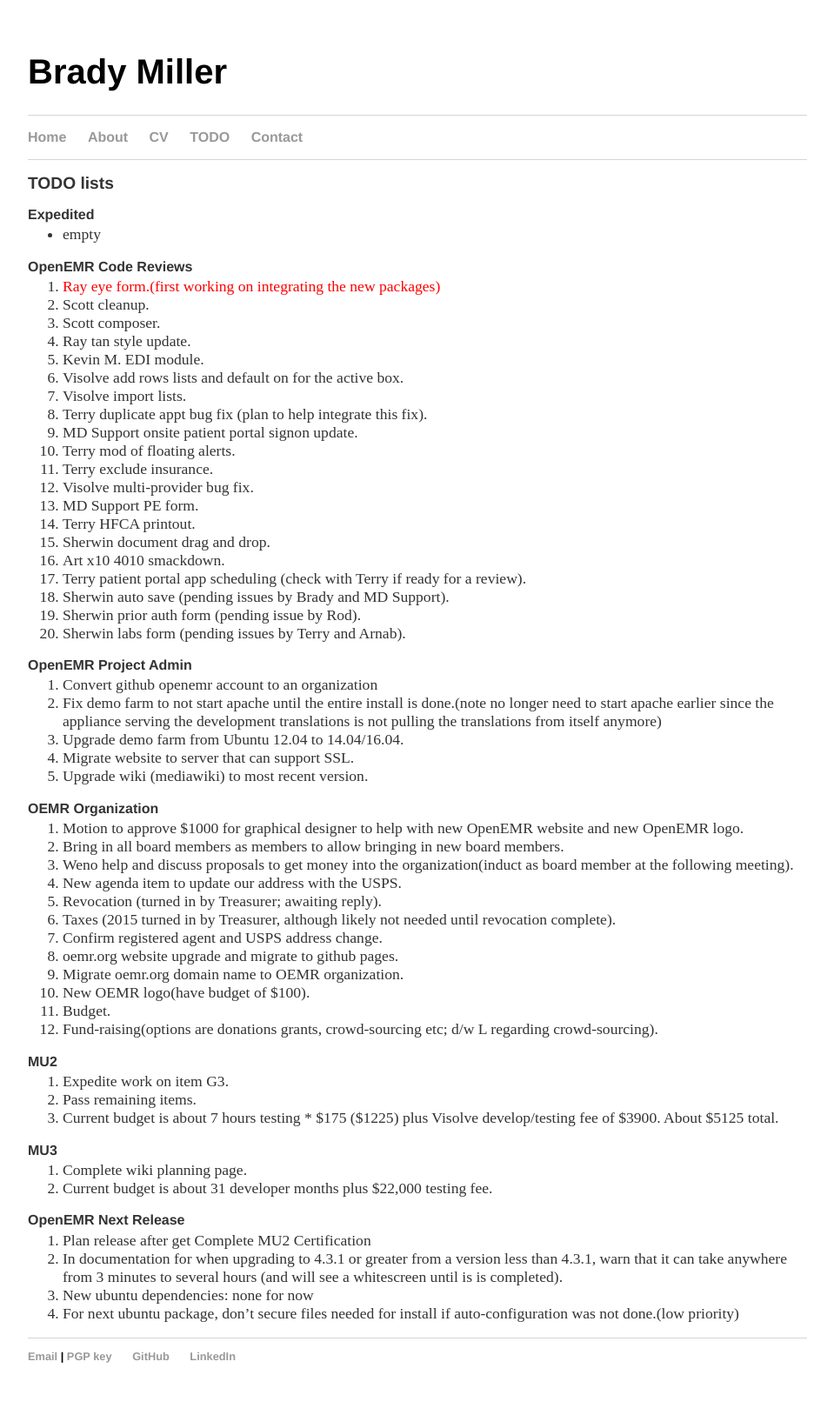
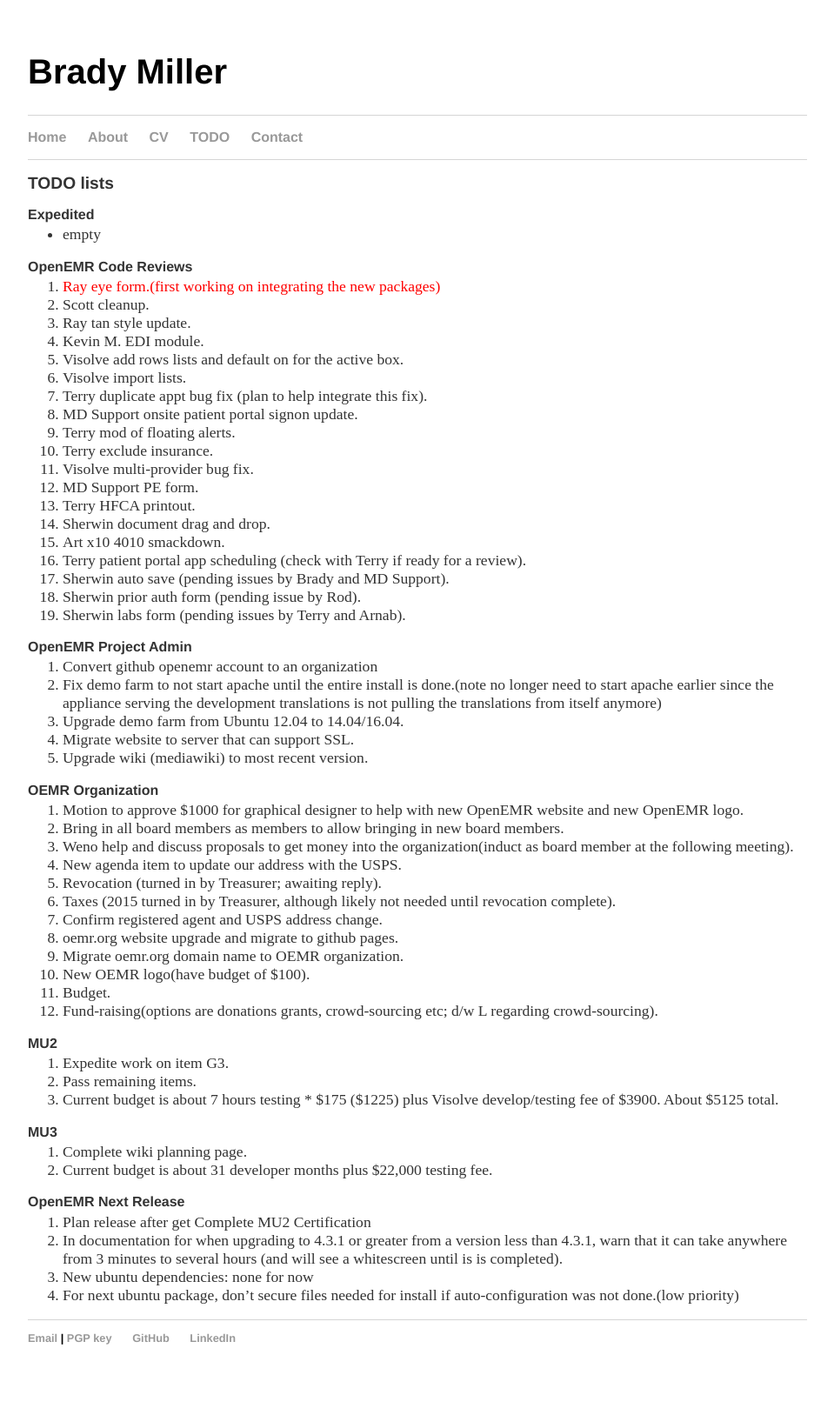
Before and after one commit to bradymiller/bradymiller.github.io, a Jekyll site: the page built from todo/index.md, in a window 1280 px wide. Shown: the whole page at 87% size, without its empty margins (160-1119 px from the left). Built offline with Jekyll 4.4.1, drawn with Linux system fonts in a browser that asks for light colours; after the commit the page ends 1606 px from its top, so only the background shows below that.

Commit message:
Update todo list

```diff
--- a/todo/index.md
+++ b/todo/index.md
@@ -9,7 +9,6 @@
 ### OpenEMR Code Reviews
 1. <span style="color: red">Ray eye form.(first working on integrating the new packages)</span>
 1. Scott cleanup.
-1. Scott composer.
 1. Ray tan style update.
 1. Kevin M. EDI module.
 1. Visolve add rows lists and default on for the active box.
```
